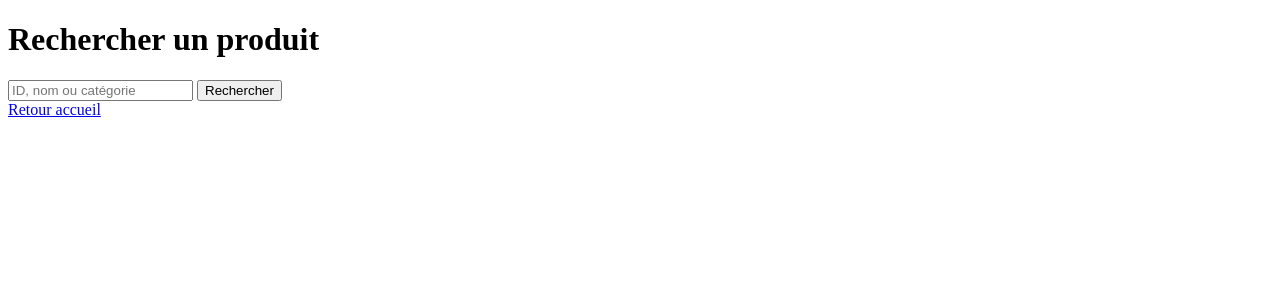
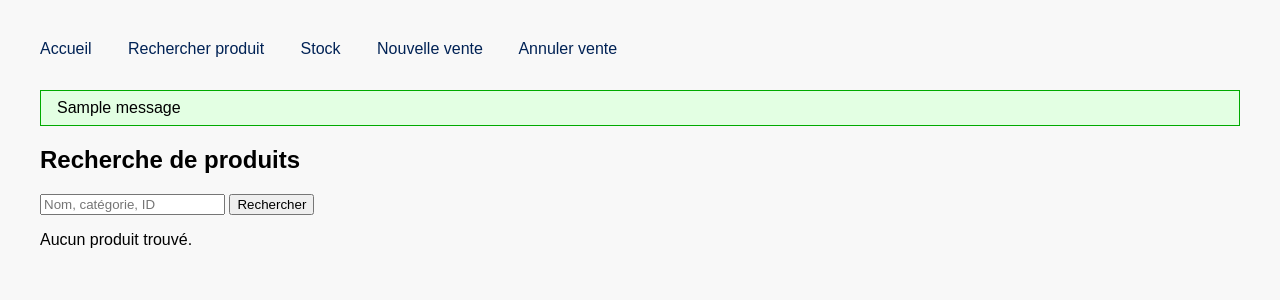
Before and after one commit to zakzaki244/Lab0-LOG430, a Flask app: page /search in a window 1280 px wide. Shown: the top 300 px of the page. Run offline with Flask 3, Linux system fonts and the light colour scheme; tables that the repository leaves empty hold one stand-in row (values such as "Sample post"); one stand-in notice (Sample message) is shown.

Commit message:
implementation route et page web

```diff
--- a/src/app.py
+++ b/src/app.py
@@ -7,7 +7,7 @@ app.secret_key = "dev"
 svc = Service()
 
 @app.route("/")
-def home():
+def index():
     return render_template("index.html")
 
 
@@ -21,11 +21,51 @@ def search():
     return render_template("search.html", results=results)
 
 #Route /stock : liste du stock
+@app.route("/stock")
+def stock():
+    produits = svc.stock()
+    return render_template("stock.html", produits=produits)
 
 #Route /sale/new : formulaire pour une nouvelle vente
+@app.route("/sale", methods=["GET", "POST"])
+def sale():
+    produits = svc.stock()
+    message = ""
+    if request.method == "POST":
+        cart = []
+        for pid in produits:
+            qte = request.form.get(f"qte_{pid.id}", "0")
+            try:
+                qte = int(qte)
+            except ValueError:
+                qte = 0
+            if qte > 0:
+                cart.append((pid.id, qte))
+        if cart:
+            try:
+                sale_id = svc.sale(cart)
+                flash(f"Vente #{sale_id} enregistrée !")
+                return redirect(url_for("sale"))
+            except Exception as e:
+                message = str(e)
+        else:
+            message = "Aucun article sélectionné."
+    return render_template("sale.html", produits=produits, message=message)
 
-#Route /sale/delete : formulaire d’annulation de vente
 
+#Route /sale/refund : formulaire d’annulation de vente
+@app.route("/refund", methods=["GET", "POST"])
+def refund():
+    message = ""
+    if request.method == "POST":
+        sid = request.form.get("sale_id", "")
+        try:
+            svc.refund(int(sid))
+            flash(f"Vente #{sid} annulée.")
+            return redirect(url_for("refund"))
+        except Exception as e:
+            message = str(e)
+    return render_template("refund.html", message=message)
 
 
 if __name__ == "__main__":
--- /dev/null
+++ b/src/templates/base.html
@@ -0,0 +1,33 @@
+<!DOCTYPE html>
+<html lang="fr">
+<head>
+    <meta charset="UTF-8">
+    <title>Système POS Web</title>
+    <style>
+        body { font-family: Arial, sans-serif; margin: 40px; background: #f8f8f8;}
+        .nav { margin-bottom: 2em; }
+        .nav a { margin-right: 2em; text-decoration: none; color: #025;}
+        .flash { background: #e3ffe3; padding: 0.5em 1em; border: 1px solid #0a0; margin-bottom: 1em;}
+        .error { color: #b00; }
+    </style>
+</head>
+<body>
+    <div class="nav">
+        <a href="{{ url_for('index') }}">Accueil</a>
+        <a href="{{ url_for('search') }}">Rechercher produit</a>
+        <a href="{{ url_for('stock') }}">Stock</a>
+        <a href="{{ url_for('sale') }}">Nouvelle vente</a>
+        <a href="{{ url_for('refund') }}">Annuler vente</a>
+    </div>
+    {% with messages = get_flashed_messages() %}
+      {% if messages %}
+        <div class="flash">
+          {% for msg in messages %}
+            <div>{{ msg }}</div>
+          {% endfor %}
+        </div>
+      {% endif %}
+    {% endwith %}
+    {% block content %}{% endblock %}
+</body>
+</html>
--- a/src/templates/search.html
+++ b/src/templates/search.html
@@ -1,21 +1,17 @@
-<!DOCTYPE html>
-<html>
-<head>
-    <title>Rechercher un produit</title>
-</head>
-<body>
-    <h1>Rechercher un produit</h1>
+{% extends "base.html" %}
+{% block content %}
+<h2>Recherche de produits</h2>
 <form method="post">
-        <input type="text" name="term" placeholder="ID, nom ou catégorie">
+    <input name="term" placeholder="Nom, catégorie, ID">
     <button type="submit">Rechercher</button>
 </form>
 {% if results %}
     <ul>
     {% for p in results %}
-            <li>{{ p.id }} : {{ p.name }} ({{ p.category }}) — {{ p.price }}$ — Stock: {{ p.stock }}</li>
+        <li>{{p.id}} : {{p.name}} ({{p.category}}) — {{p.price}}$ — stock={{p.stock}}</li>
     {% endfor %}
     </ul>
+{% elif results is not none %}
+    <p>Aucun produit trouvé.</p>
 {% endif %}
-    <a href="{{ url_for('home') }}">Retour accueil</a>
-</body>
-</html>
+{% endblock %}
```
Also changed, not shown: src/templates/index.html (+5 -15 lines), src/templates/refund.html (added, +12 -0 lines), src/templates/sale.html (added, +22 -0 lines), src/templates/stock.html (added, +16 -0 lines). Lines whose indentation alone changed are shown as unchanged.
